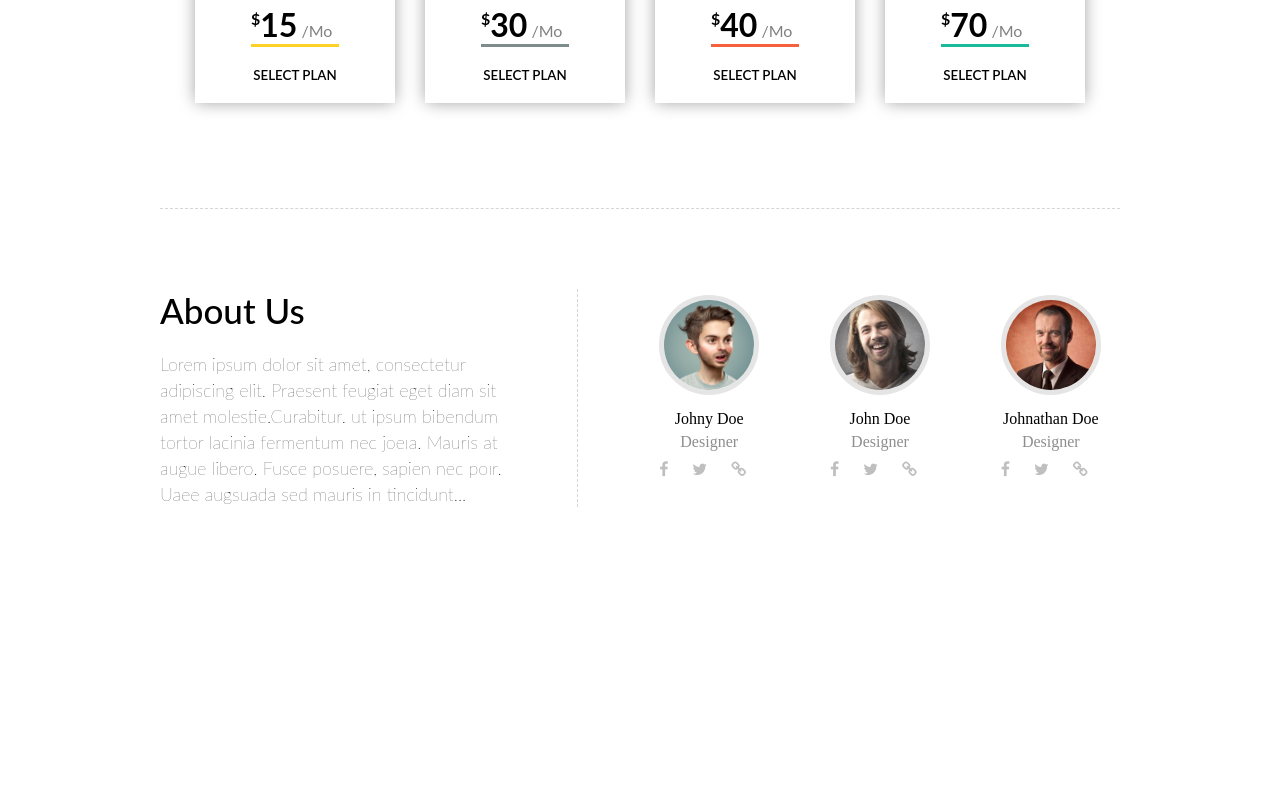
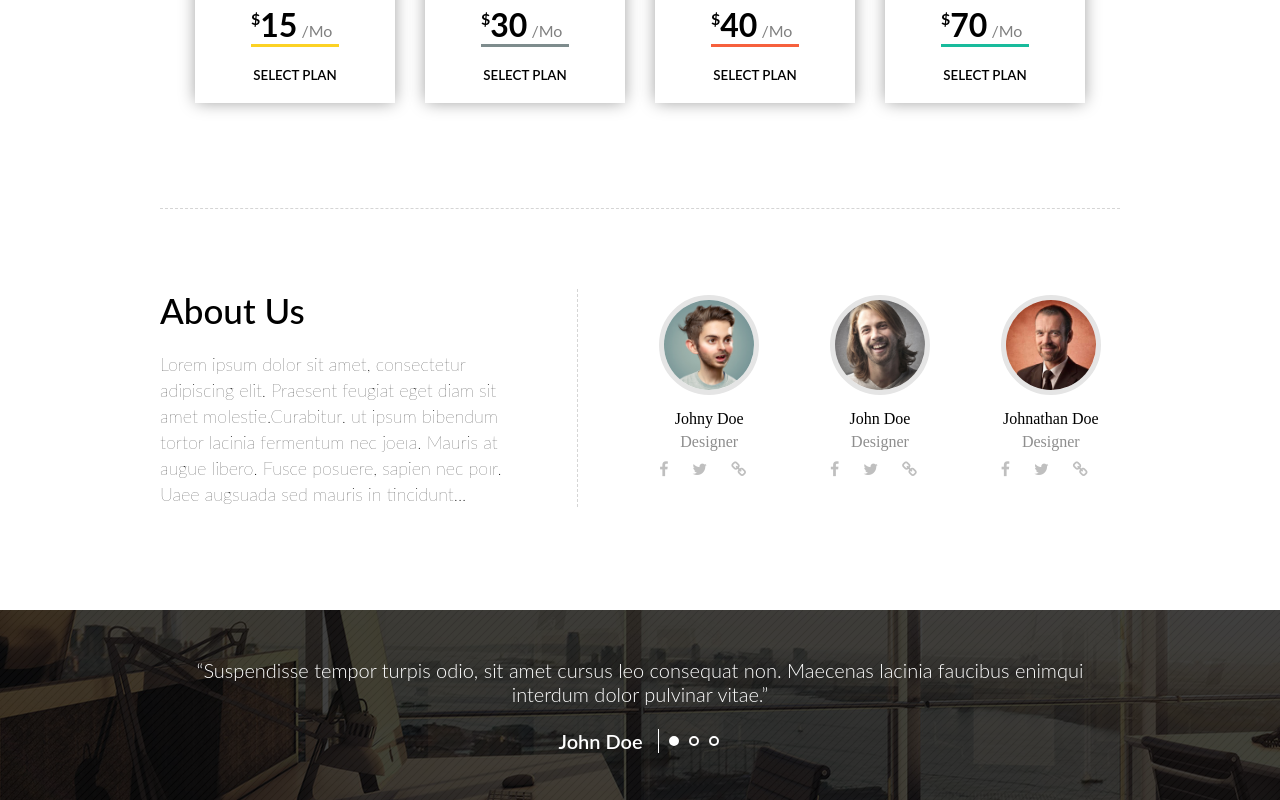
Before and after one commit to dimadk24/ghost-host, a website: page src/index.html in a window 1280 px wide. Shown: the part 1817-2617 px from the top of the page. Before the commit the page ends 2324 px from the top, so only its background shows below. Drawn offline with Linux system fonts and the light colour scheme; a web font is replaced by a local one.

Commit message:
feat: comments part

```diff
--- a/src/index.html
+++ b/src/index.html
@@ -376,6 +376,20 @@
             </div>
         </div>
     </div>
+    <div class="comments">
+        <blockquote>Suspendisse tempor turpis odio, sit amet cursus leo
+            consequat non.
+            Maecenas lacinia faucibus enimqui
+            interdum dolor pulvinar vitae.</blockquote>
+        <div class="comment__bottom">
+            <span class="comment__author">John Doe</span>
+            <div class="comment__indicators">
+                <span class="active"></span>
+                <span></span>
+                <span></span>
+            </div>
+        </div>
+    </div>
     <script>
         const hamburger = document.querySelector('.hamburger');
         const body = document.querySelector('body');
--- a/src/style.css
+++ b/src/style.css
@@ -610,7 +610,7 @@ span.www {
     justify-content: space-between;
     flex-wrap: wrap;
     width: 75%;
-    margin: 0 auto;
+    margin: 0 auto 103px;
     border-top: 1px dashed #d5d5d5;
     padding-top: 102px;
 }
@@ -681,6 +681,69 @@ span.www {
 .person__job {
     margin: 5px 0 10px;
     color: #8e8e8e;
+}
+
+.comments {
+    height: 190px;
+    display: flex;
+    flex-direction: column;
+    justify-content: center;
+    align-items: center;
+    background-image: url("images/Comments BG Photo.png");
+    color: white;
+}
+
+blockquote {
+    width: 90%;
+    max-width: 900px;
+    margin: 0 auto 20px;
+    text-align: center;
+    font-family: "Lato", Arial, sans-serif;
+    font-size: 20px;
+    font-weight: 300;
+}
+
+blockquote::before {
+    content: '“';
+}
+
+blockquote::after {
+    content: '”';
+}
+
+.comment__bottom {
+    display: flex;
+    width: 163px;
+    margin-top: 3px;
+}
+
+.comment__author {
+    width: 100px;
+    padding-right: 10px;
+    font-family: "Lato", Arial, sans-serif;
+    font-weight: 600;
+    font-size: 20px;
+    border-right: 1px solid white;
+}
+
+.comment__indicators {
+    display: flex;
+    justify-content: space-between;
+    align-items: center;
+    width: 31%;
+    margin-left: 10px;
+}
+
+.comment__indicators > span {
+    display: inline-block;
+    width: 10px;
+    height: 10px;
+    border: 2px solid white;
+    border-radius: 50%;
+}
+
+.comment__indicators > .active {
+    background-color: white;
 }
 
 @media screen and (max-width: 1400px) {
@@ -825,6 +888,10 @@ span.www {
     .package {
         margin-right: 0;
     }
+
+    .comments > blockquote {
+        width: 95%;
+    }
 }
 
 @media screen and (max-width: 400px) {
```
Also changed, not shown: src/images/Comments BG Photo.png (added).
